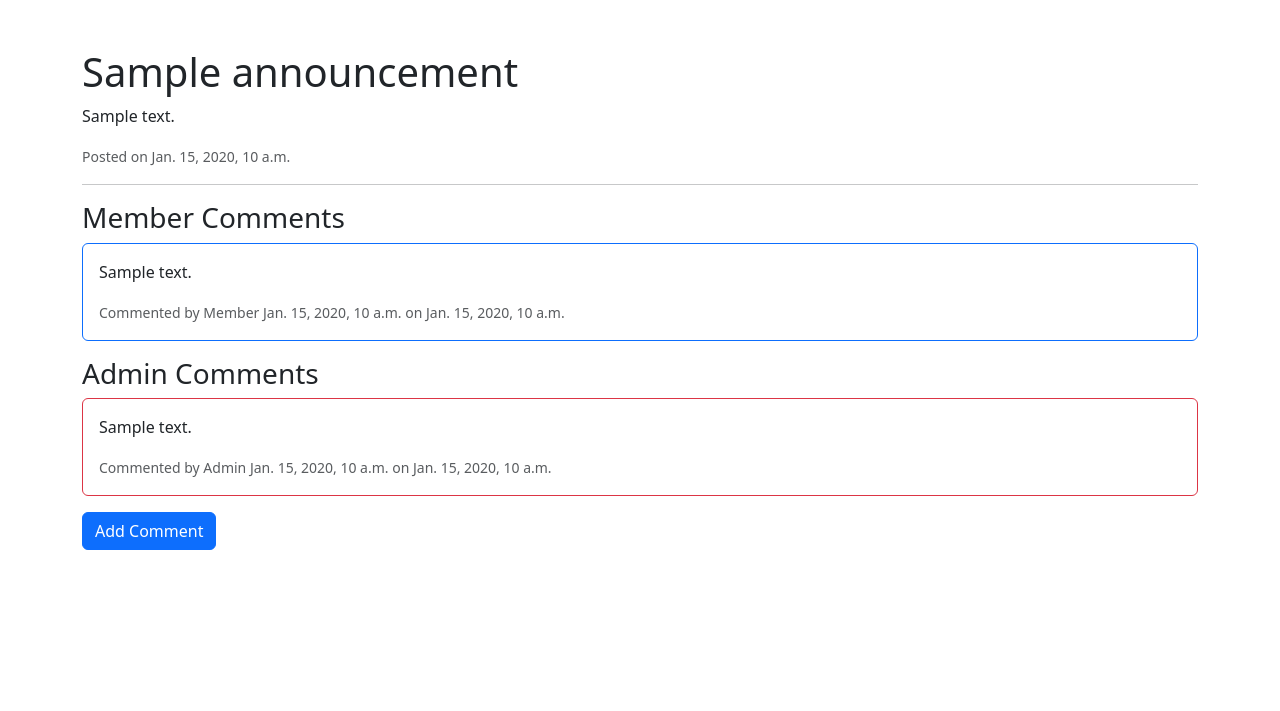
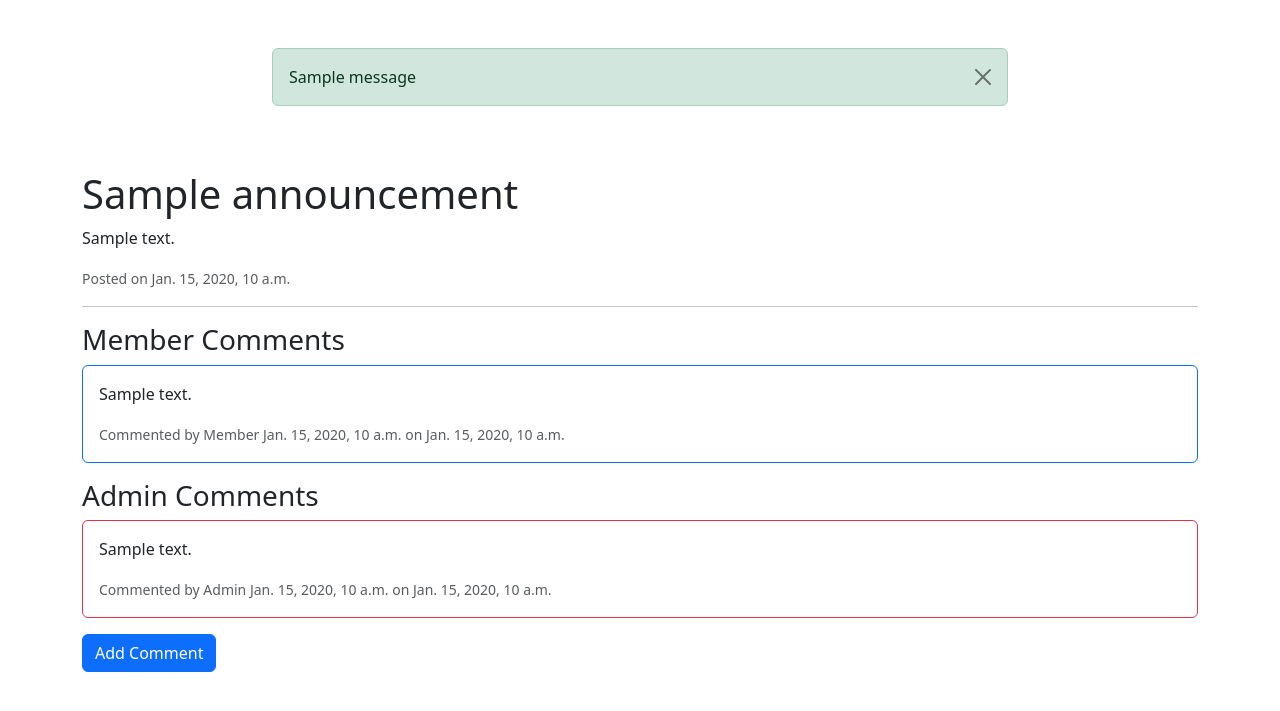
Before and after one commit to daniil-lebedev/QuizApplication, a Django app: template templates/announcement/view_announcement.html in a window 1280 px wide. Shown: the part 56-767 px from the top of the page. Run offline with Django 5.2, Linux system fonts and the light colour scheme; the template is opened without the code that fills it: most values are stand-ins (such as "Sample title", 1, 10 or a date in 2020); one stand-in notice (Sample message) is shown.

Commit message:
feat: Added improved styling

```diff
--- a/announcement/forms.py
+++ b/announcement/forms.py
@@ -71,7 +71,7 @@ class CreateAdminCommentForm(forms.ModelForm):
 
     def __init__(self, *args, **kwargs):
         super(CreateAdminCommentForm, self).__init__(*args, **kwargs)
-        self.fields['content'].label = "Comment"
+        self.fields['content'].label = "Admin Comment"
 
 
 class CreateComment(forms.ModelForm):
--- a/templates/announcement/view_announcement.html
+++ b/templates/announcement/view_announcement.html
@@ -2,6 +2,20 @@
 {% block title %} {{ announcement.title }} {% endblock %}
 
 {% block content %}
+    {% if messages %}
+        <div class="container mt-5">
+            <div class="row justify-content-center">
+                <div class="col-md-8">
+                    {% for message in messages %}
+                        <div class="alert alert-{{ message.tags }} alert-dismissible fade show" role="alert">
+                            {{ message }}
+                            <button type="button" class="btn-close" data-bs-dismiss="alert" aria-label="Close"></button>
+                        </div>
+                    {% endfor %}
+                </div>
+            </div>
+        </div>
+    {% endif %}
     <div class="container mt-5">
         <h1>{{ announcement.title }}</h1>
         <p>{{ announcement.description }}</p>
@@ -37,7 +51,7 @@
                         <div class="text-muted">
                             <small>Commented by Admin {{ comment.created_by }}
                                 on {{ comment.created_at|date:"N j, Y, P" }}</small>
-                             {% if comment.created_by.user == request.user %}
+                            {% if comment.created_by.user == request.user %}
                                 <a href="{% url 'delete_admin_comment' comment.id %}" class="btn btn-danger btn-sm">Delete</a>
                             {% endif %}
                         </div>
--- a/templates/base/base.html
+++ b/templates/base/base.html
@@ -63,12 +63,18 @@
 
 {% block content %}
     {% if messages %}
-        {% for message in messages %}
-            <div class="alert alert-{{ message.tags }}" role="alert">
-                {{ message }}
-                <button type="button" class="btn-close" data-bs-dismiss="alert" aria-label="Close"></button>
+        <div class="container mt-5">
+            <div class="row justify-content-center">
+                <div class="col-md-8">
+                    {% for message in messages %}
+                        <div class="alert alert-{{ message.tag }} alert-dismissible fade show" role="alert">
+                            {{ message }}
+                            <button type="button" class="btn-close" data-bs-dismiss="alert" aria-label="Close"></button>
+                        </div>
+                    {% endfor %}
+                </div>
             </div>
-        {% endfor %}
+        </div>
     {% endif %}
     {% block body %}{% endblock %}
 {% endblock %}
```
Also changed, not shown: announcement/views.py (+27 -18 lines), sensitivity_check/check_sensitivity.py (+7 -4 lines), templates/announcement/create_comment.html (+14 -0 lines), templates/announcement/view_all_announcements.html (+21 -3 lines).
